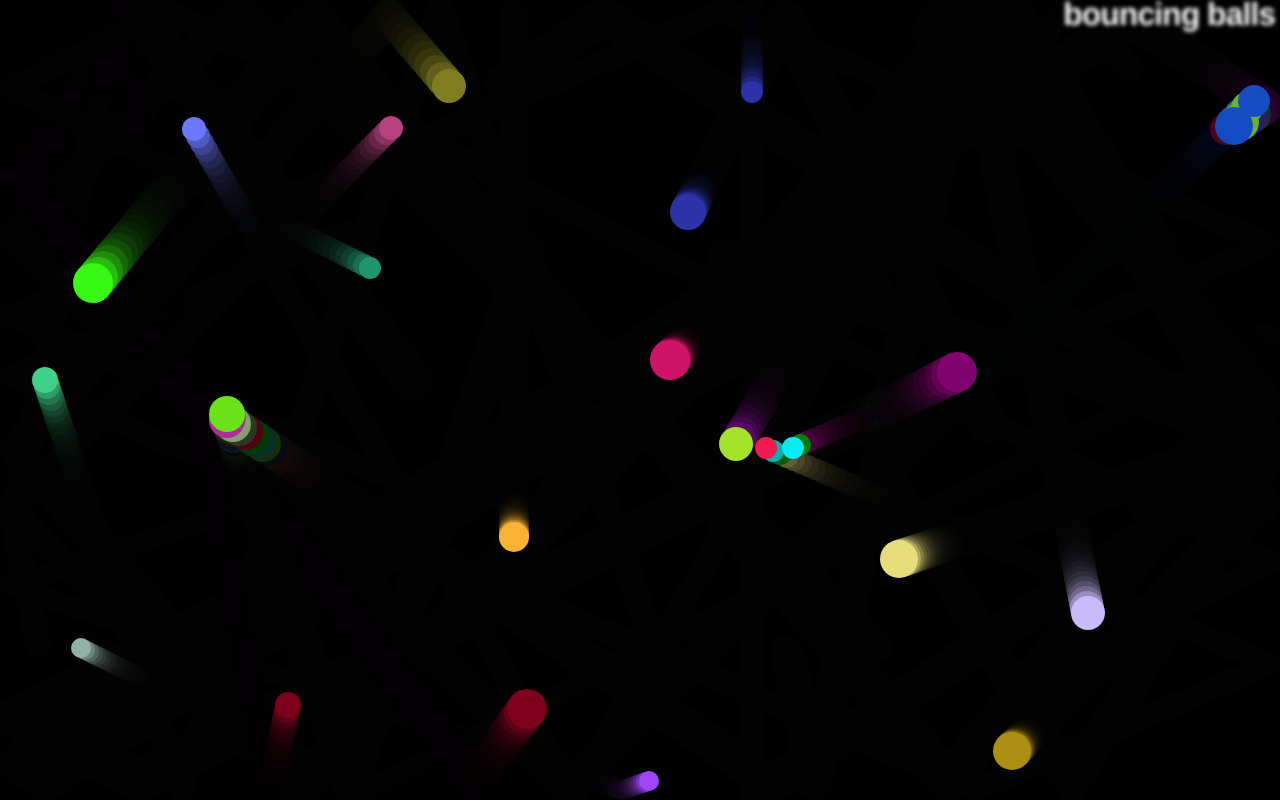
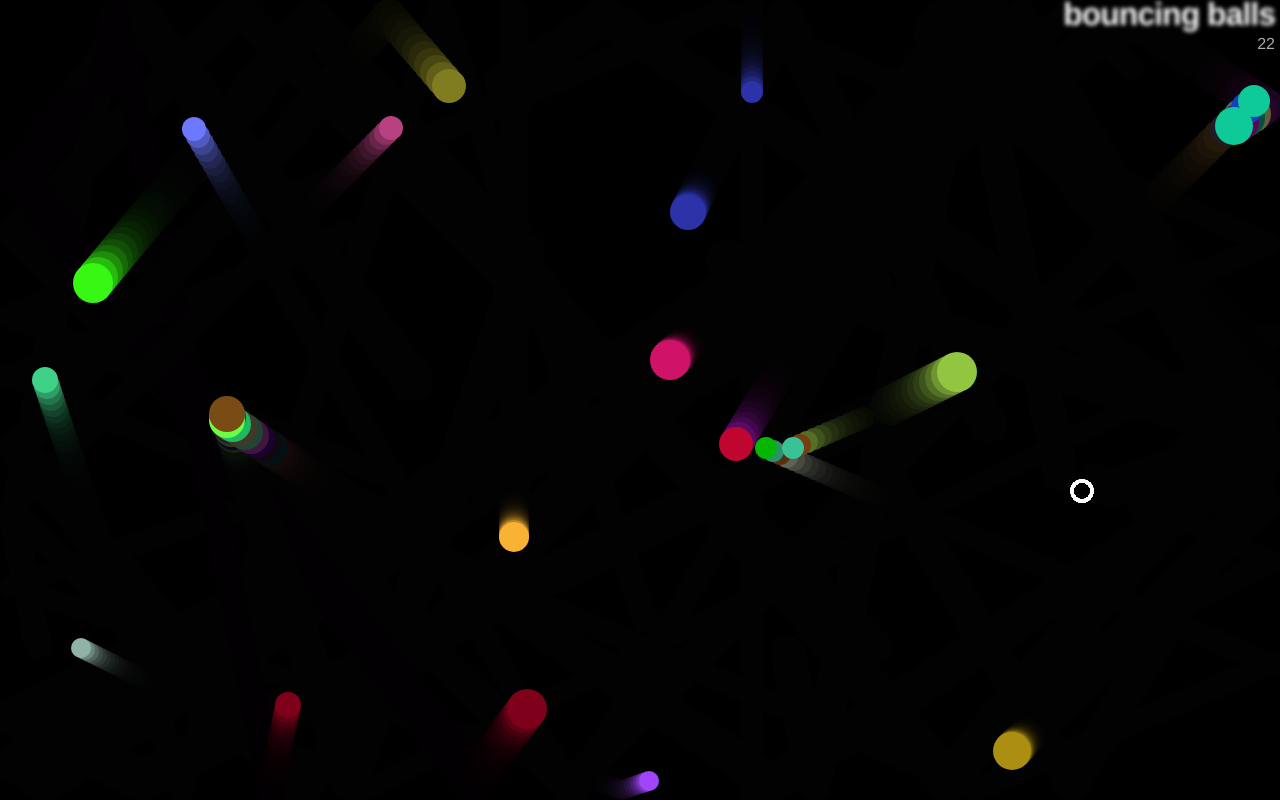
Before and after one commit to OSKUDA/JavaScript-Projects, a plain HTML site: page dynamic-client-side-scripting/bouncing-balls/index.html in a window 1280 px wide. Drawn offline with Linux system fonts and the light colour scheme.

Commit message:
completed: bouncing bals

```diff
--- a/dynamic-client-side-scripting/bouncing-balls/index.html
+++ b/dynamic-client-side-scripting/bouncing-balls/index.html
@@ -9,6 +9,7 @@
 
   <body>
     <h1>bouncing balls</h1>
+    <p>Ball count:</p>
     <canvas></canvas>
 
     <script src="main.js" defer></script>
--- a/dynamic-client-side-scripting/bouncing-balls/main.js
+++ b/dynamic-client-side-scripting/bouncing-balls/main.js
@@ -1,3 +1,6 @@
+// connect js to html
+const p = document.querySelector('p');
+let count = 0;
 // setup canvas
 
 const canvas = document.querySelector('canvas');
@@ -19,20 +22,28 @@ function randomRGB() {
   return `rgb(${random(0, 255)},${random(0, 255)},${random(0, 255)})`;
 }
 
-class Ball {
-  constructor(x, y, velX, velY, color, size) {
+class Shape{
+  constructor(x,y,velX,velY){
     this.x = x;
     this.y = y;
     this.velX = velX;
     this.velY = velY;
+  }
+}
+
+class Ball extends Shape{
+  constructor(x, y, velX, velY, color, size) {
+    super(x,y,velX,velY);
     this.color = color;
     this.size = size;
+    this.exists = true;
   }
   draw() {
     ctx.beginPath();
     ctx.fillStyle = this.color;
     ctx.arc(this.x, this.y, this.size, 0, 2 * Math.PI);
     ctx.fill();
+
   }
   update() {
     if ((this.x + this.size) >= width) {
@@ -56,7 +67,7 @@ class Ball {
   }
   collisionDetect() {
     for (const ball of balls) {
-      if (this !== ball) {
+      if ((this !== ball) && ball.exists) {
         const dx = this.x - ball.x;
         const dy = this.y - ball.y;
         const distance = Math.sqrt(dx * dx + dy * dy);
@@ -67,8 +78,72 @@ class Ball {
       }
     }
   }
+}
 
+class EvilCircle extends Shape{
+  constructor(x,y){
+    super(x,y,20,20);
+    this.color = 'white';
+    this.size = 10;
+    window.addEventListener("keydown", (e) => {
+      switch (e.key) {
+        case "a":
+          this.x -= this.velX;
+          break;
+        case "d":
+          this.x += this.velX;
+          break;
+        case "w":
+          this.y -= this.velY;
+          break;
+        case "s":
+          this.y += this.velY;
+          break;
+      }
+    });
+  }
+  draw() {
+    ctx.beginPath();
+    ctx.strokeStyle = this.color;
+    ctx.lineWidth = 3;
+    ctx.arc(this.x, this.y, this.size, 0, 2 * Math.PI);
+    ctx.stroke();
+  }
+  checkBounds(){
+    if ((this.x + this.size) >= width) {
+      this.x -= this.size;
+    }
+
+    if ((this.x - this.size) <= 0) {
+      this.x += this.size;
+    }
+
+    if ((this.y + this.size) >= height) {
+      this.y -= this.size;
+    }
+
+    if ((this.y - this.size) <= 0) {
+      this.y += this.size;
+    }
+  }
+  collisionDetect() {
+    for (const ball of balls) {
+      if (ball.exists) {
+        const dx = this.x - ball.x;
+        const dy = this.y - ball.y;
+        const distance = Math.sqrt(dx * dx + dy * dy);
+
+        if (distance < this.size + ball.size) {
+          ball.exists = false;
+          count--;
+        }
+      }
+    }
+  }
 }
+
+
+
 
 const balls = [];
 
@@ -86,18 +161,28 @@ while (balls.length < 25) {
   );
 
   balls.push(ball);
+  count++;
 }
-
+const size = random(10, 20);
+const evilCircle = new EvilCircle(
+  random(0 + size, width - size),
+  random(0 + size, height - size)
+);
 function loop() {
   ctx.fillStyle = "rgba(0, 0, 0, 0.25)";
   ctx.fillRect(0, 0, width, height);
 
   for (const ball of balls) {
-    ball.draw();
-    ball.update();
-    ball.collisionDetect();
+    if(ball.exists){
+      ball.draw();
+      ball.update();
+      ball.collisionDetect();
+    }
+    evilCircle.draw();
+    evilCircle.checkBounds();
+    evilCircle.collisionDetect();
   }
-
+  p.innerText = count;
   requestAnimationFrame(loop);
 }
 loop();
--- a/dynamic-client-side-scripting/bouncing-balls/style.css
+++ b/dynamic-client-side-scripting/bouncing-balls/style.css
@@ -23,3 +23,11 @@ html, body {
     color: transparent;
     text-shadow: 0 0 4px white;
   }
+
+  p {
+    position: absolute;
+    margin: 0;
+    top: 35px;
+    right: 5px;
+    color: #aaa;
+  }
```
